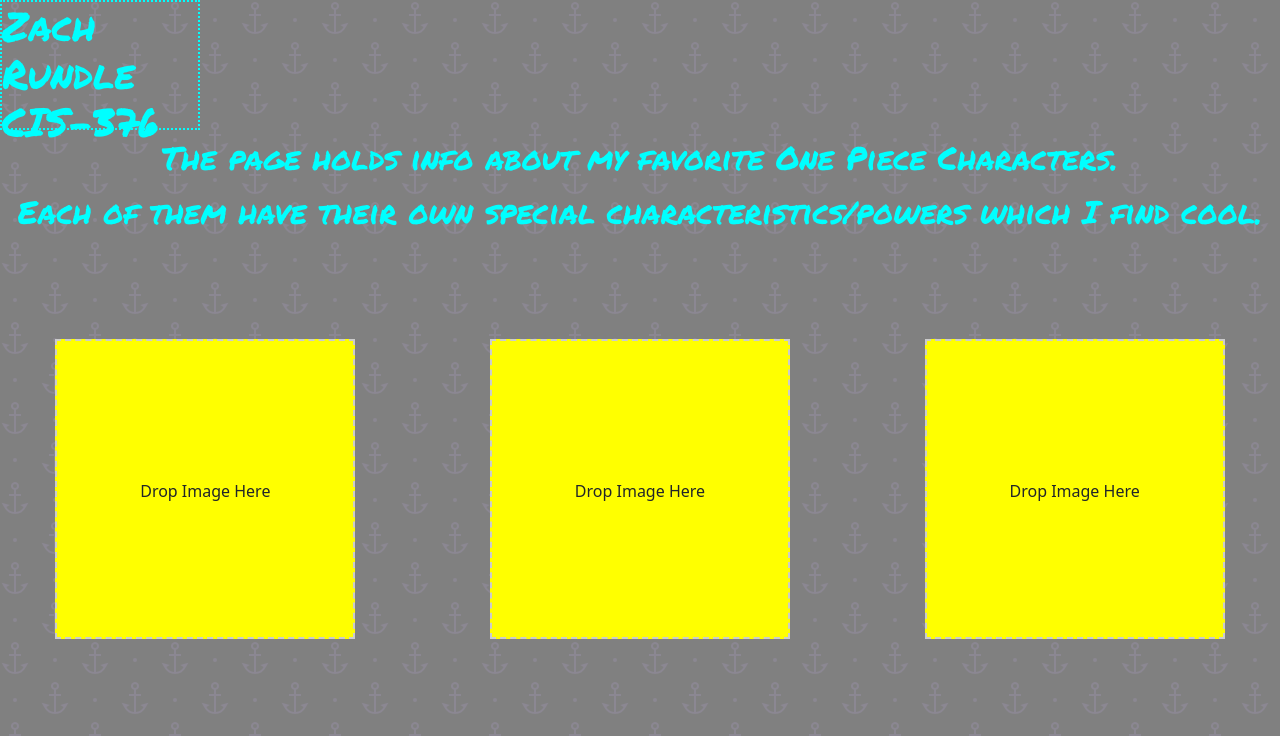
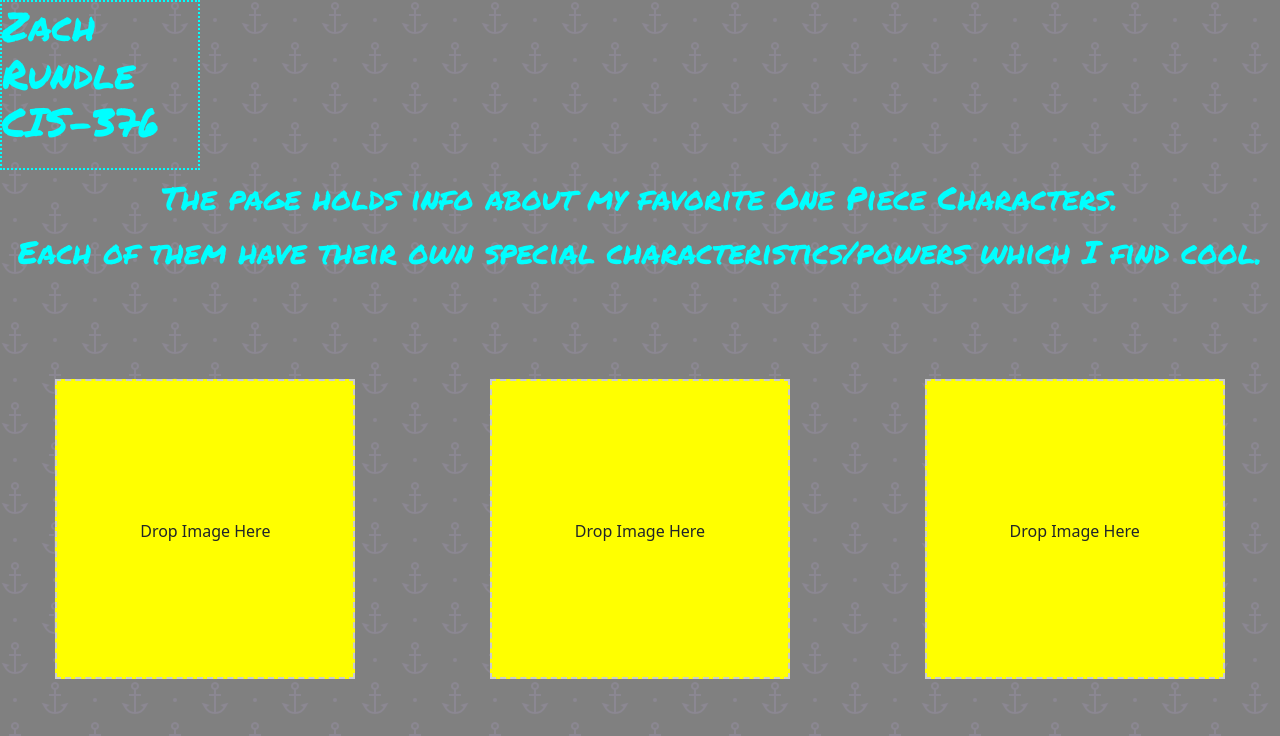
Before and after one commit to zrundle/charlie-lab-zrundle, a plain HTML site: page index.html in a window 1280 px wide. Shown: the top 736 px of the page. Drawn offline with nearby package versions, Linux system fonts and the light colour scheme; grey boxes are pictures that could not be loaded.

Commit message:
Update style.css

```diff
--- a/styles/style.css
+++ b/styles/style.css
@@ -33,7 +33,7 @@
   font-family: 'Permanent Marker';
   border: dotted;
   width: 200px; /* Initial width */
-  height: 130px; /* Initial height */
+  height: 170px; /* Initial height */
   border-width: 2px;
 }
 
```
